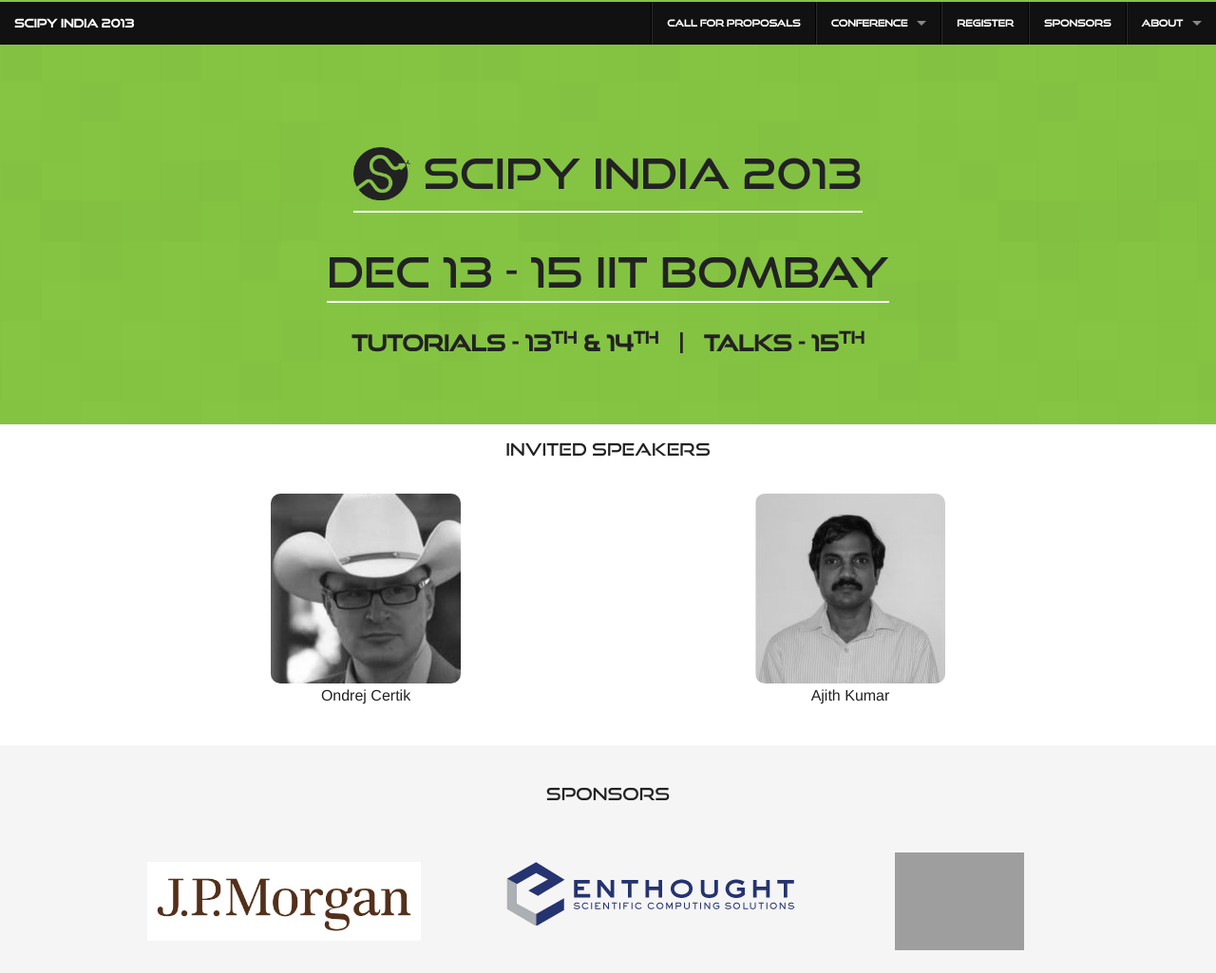
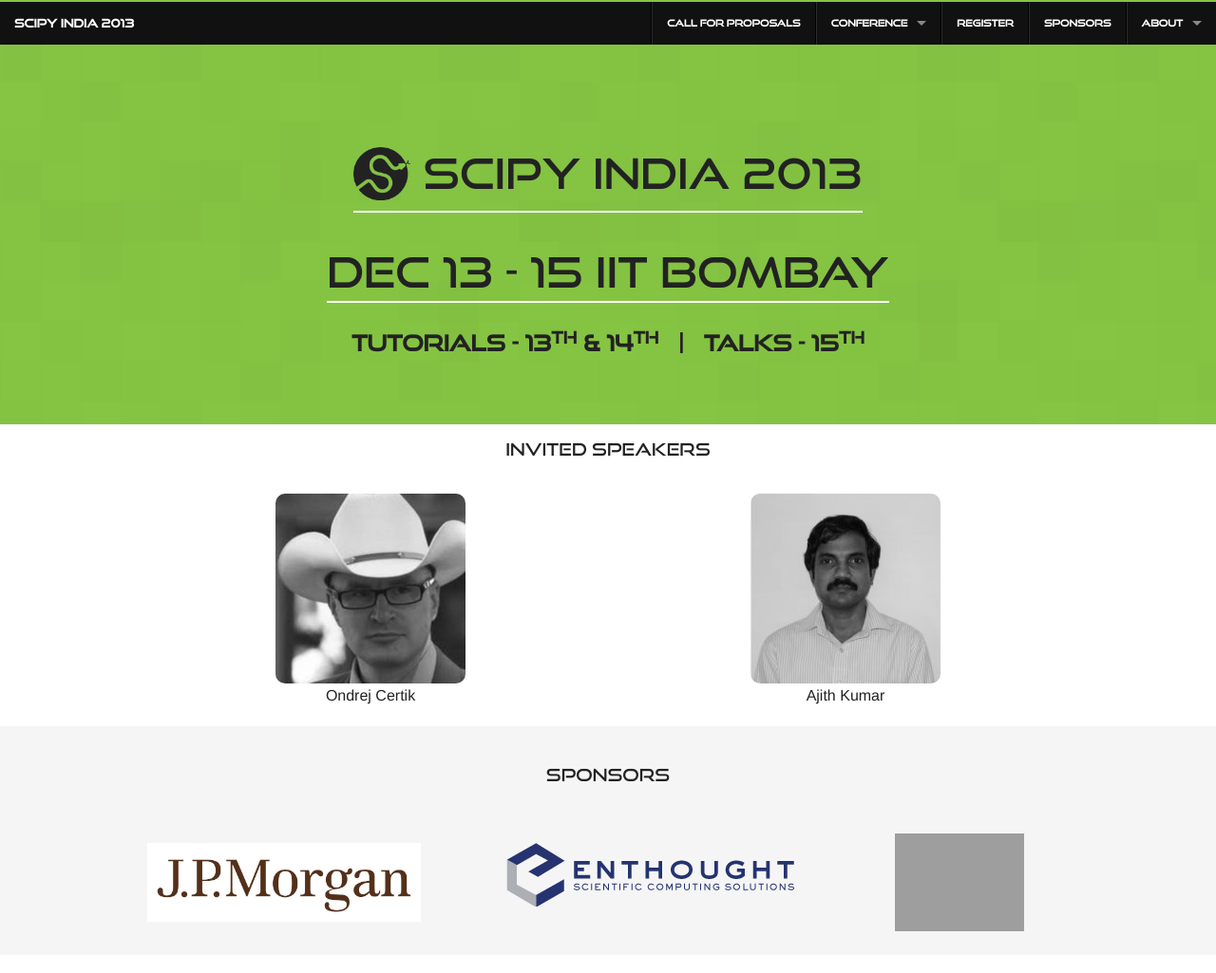
Before and after one commit to FOSSEE/SciPy2013, a Django app: template website/templates/index.html in a window 1280 px wide. Shown: the top 1025 px of the page at 95% size. Run offline with Django 3.2, Linux system fonts and the light colour scheme; the template is opened without the code that fills it, so the values that code supplies are empty; grey boxes are pictures that could not be loaded.

Commit message:
invited ie fix

```diff
--- a/website/static/css/main.css
+++ b/website/static/css/main.css
@@ -37,7 +37,7 @@
 #first ul li, #sponsors ul li{
   text-align: center;
 }
-#first ul li img{
+#first img{
   -webkit-border-radius: 10px;
   -moz-border-radius: 10px;
   -o-border-radius: 10px;
--- a/website/templates/index.html
+++ b/website/templates/index.html
@@ -90,17 +90,15 @@
 
   <section id="first">
     <h5 align="center">Invited Speakers</h5>
-    <div class="row">
-      <ul class="large-block-grid-2">
-        <li>
+    <div class="row" style="text-align:center;">
+        <div class="six large-6 columns">
           <img width="200" src="{% static 'img/ondrej-alt.png'%}">
           <p>Ondrej Certik</p>
-        </li>
-        <li>
+        </div>
+        <div class="six large-6 columns">
           <img width="200" src="{% static 'img/ajith-alt.png'%}">
           <p>Ajith Kumar</p>
-        </li>
-      </ul>
+        </div>
     </div>
   </section>
 
```
